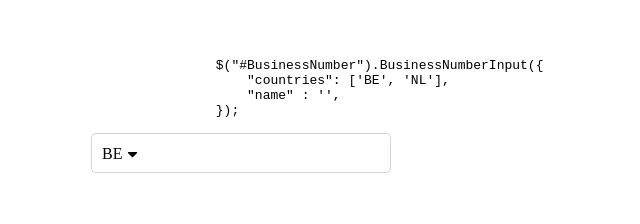
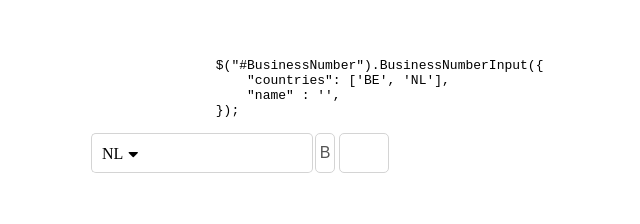
Before and after one commit to AxelDolislager/jquery.VATInput, a plain HTML site: page index.html in a window 1280 px wide. Shown: the part 200-424 px from the top of the page, 399-1039 px from the left. Drawn offline with nearby package versions, Linux system fonts and the light colour scheme.

Commit message:
Update index.html

```diff
--- a/index.html
+++ b/index.html
@@ -32,7 +32,7 @@
 
         <script>
             $("#BusinessNumber").BusinessNumberInput({
-                "countries": ['BE', 'NL'],
+                "countries": ['NL', 'BE'],
                 "name" : '',
             });
 
```
